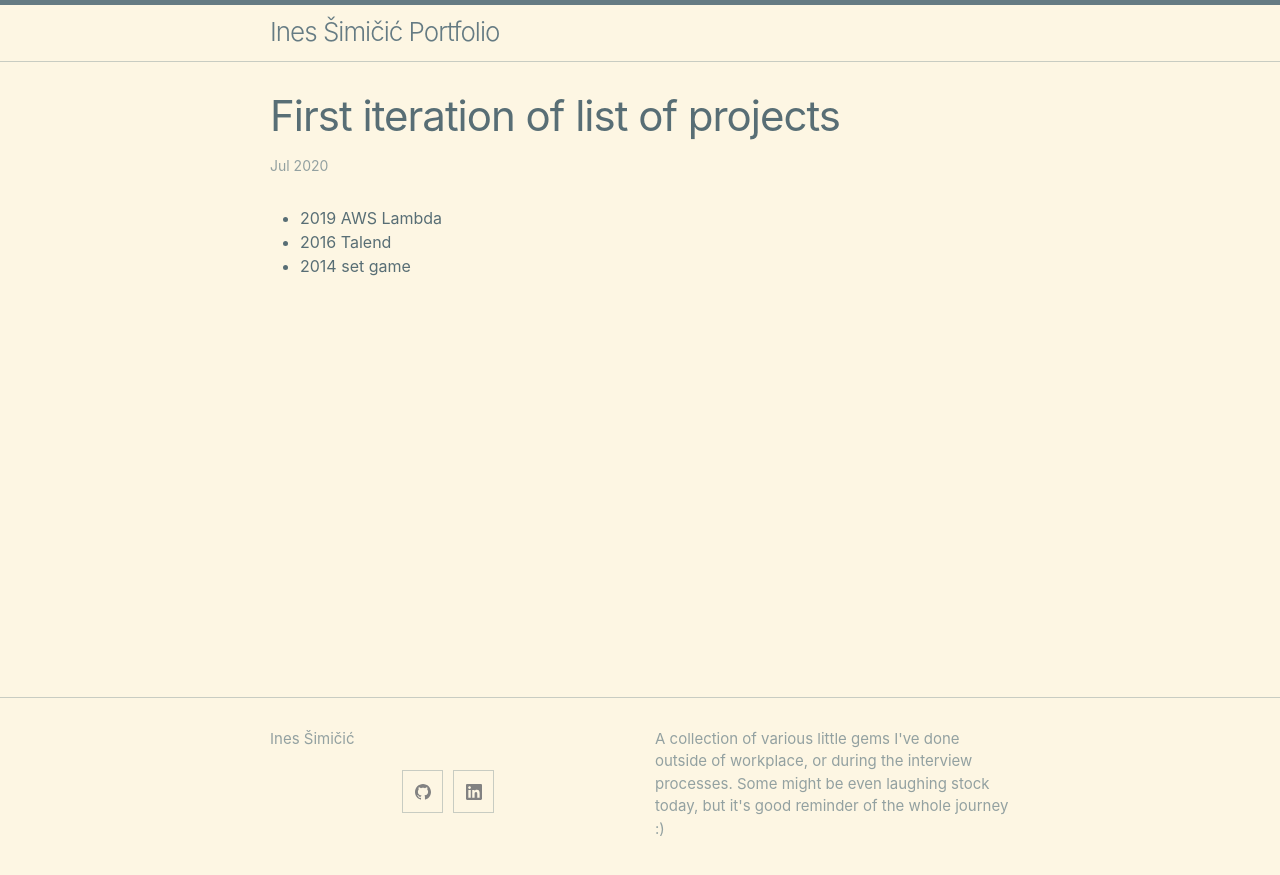
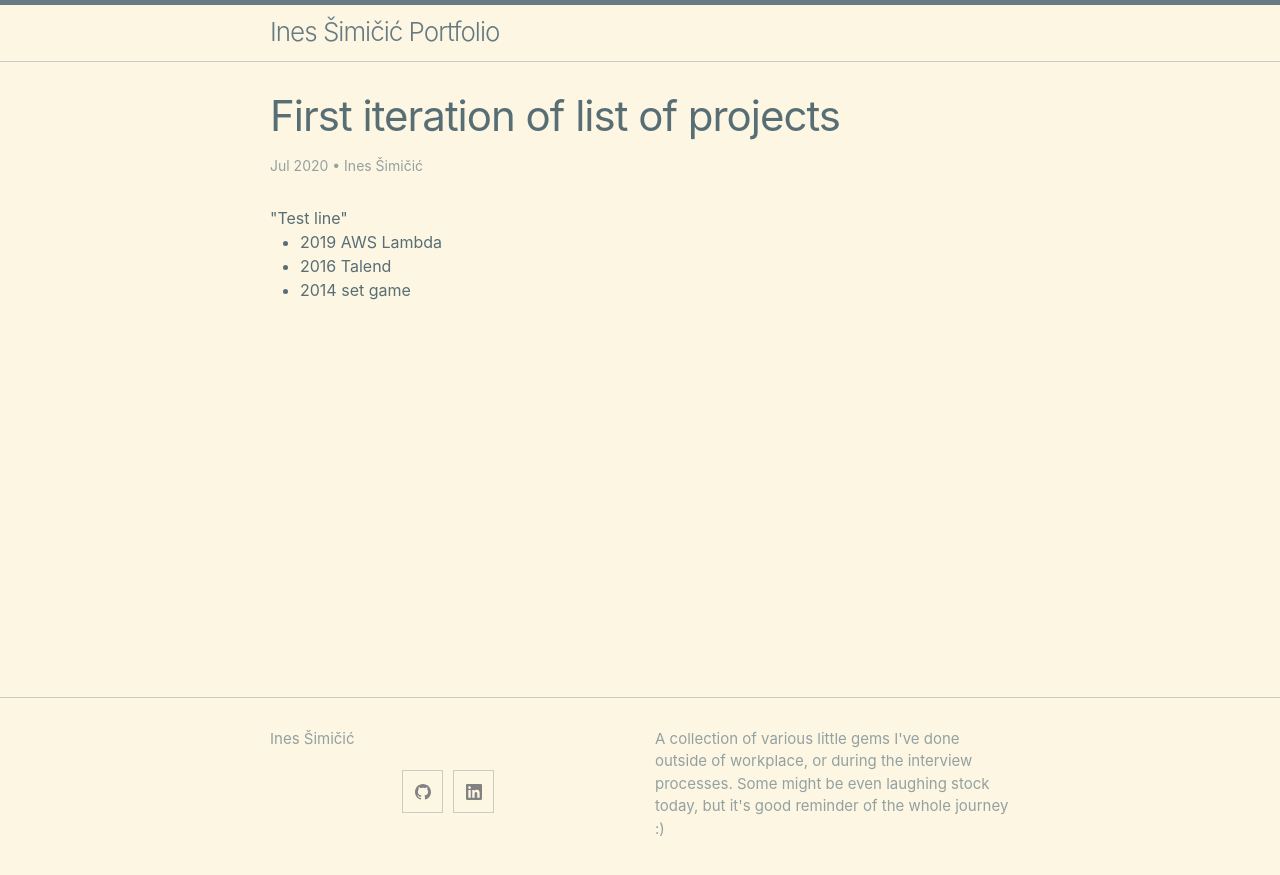
Before and after one commit to inesucrvenom/inesucrvenom.github.io, a Jekyll site: the page built from _posts/2020-07-20-example-post.md, in a window 1280 px wide. Shown: the top 875 px of the page. Built offline with Jekyll 4.4.1, drawn with Linux system fonts in a browser that asks for light colours.

Commit message:
test behaviour of automatic front matter

```diff
--- a/_config.yml
+++ b/_config.yml
@@ -7,6 +7,27 @@ description: > # this means to ignore newlines
 show_excerpts: false # set to true to show excerpts on the homepage
 
 permalink: /:categories/:year/:month/:title:output_ext
+
+defaults:
+  -
+    scope:
+      path: ""
+    values:
+      layout: "default"
+  -
+    scope:
+      path: ""
+      type: "posts"
+    values:
+      layout: "post"
+      author: "Ines Šimičić"
+  -
+    scope:
+      path: ""
+      type: "pages"
+    values:
+      layout: "page"
+  -
 
 minima:
   # Minima date format
--- a/_layouts/post.html
+++ b/_layouts/post.html
@@ -27,6 +27,7 @@ layout: default
   </header>
 
   <div class="post-content e-content" itemprop="articleBody">
+    "Test line"
     {{ content }}
   </div>
 
```
Also changed, not shown: _posts/2020-07-01-test-post.md (added, +4 -0 lines), about.md (added, +3 -0 lines).
